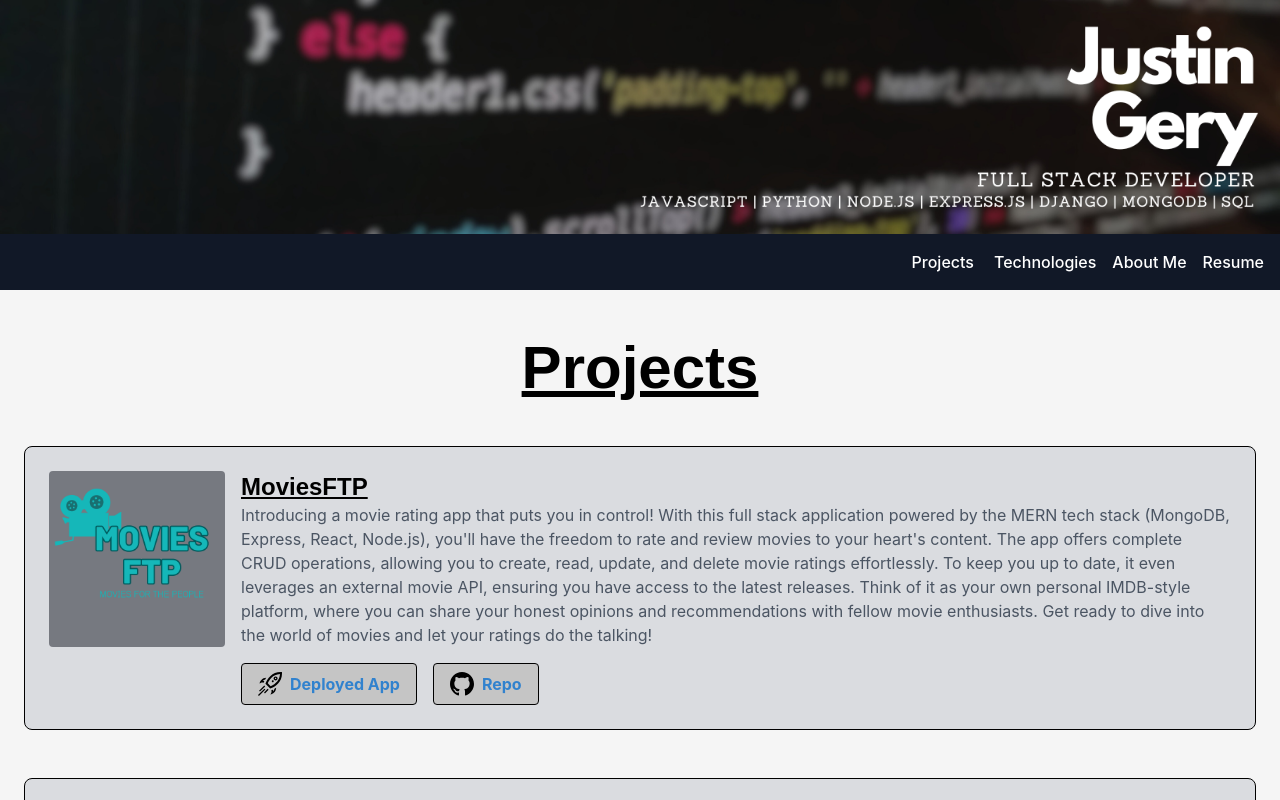
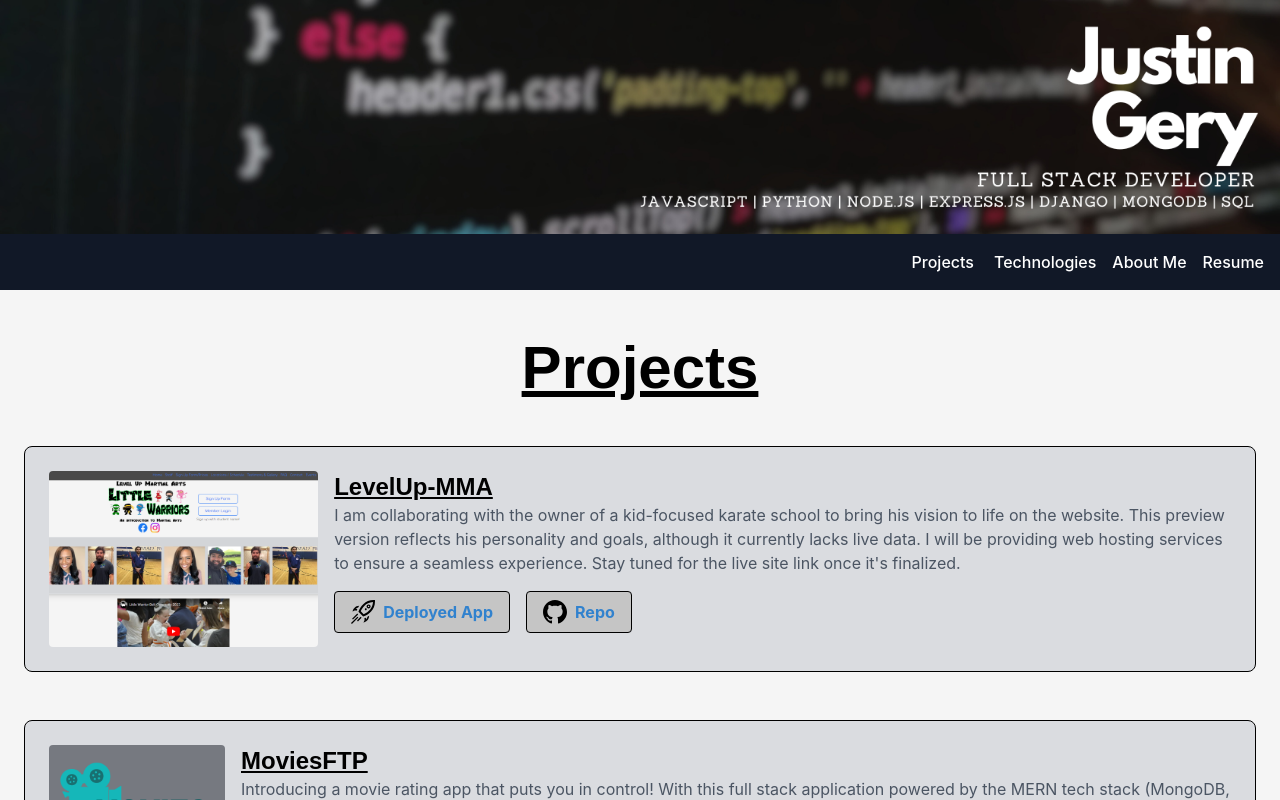
Before and after one commit to laughingelf/PortfolioSite, a React (Create React App) app: page / in a window 1280 px wide. Shown: the top 800 px of the page. Built offline with nearby package versions, Linux system fonts and the light colour scheme; a web font is replaced by a local one.

Commit message:
added new project

```diff
--- a/src/pages/Homepage.js
+++ b/src/pages/Homepage.js
@@ -12,6 +12,13 @@ function Homepage() {
     }
 
     const projects = [
+        {
+            title: 'LevelUp-MMA',
+            description: "I am collaborating with the owner of a kid-focused karate school to bring his vision to life on the website. This preview version reflects his personality and goals, although it currently lacks live data. I will be providing web hosting services to ensure a seamless experience. Stay tuned for the live site link once it's finalized.",
+            deployedUrl: 'https://master--bright-sundae-fd8c17.netlify.app/',
+            repo: 'https://github.com/laughingelf/LevelUpMMA',
+            picSrc: './img/levelup-mma.png'
+        },
         {
             title: 'MoviesFTP',
             description: "Introducing a movie rating app that puts you in control! With this full stack application powered by the MERN tech stack (MongoDB, Express, React, Node.js), you'll have the freedom to rate and review movies to your heart's content. The app offers complete CRUD operations, allowing you to create, read, update, and delete movie ratings effortlessly. To keep you up to date, it even leverages an external movie API, ensuring you have access to the latest releases. Think of it as your own personal IMDB-style platform, where you can share your honest opinions and recommendations with fellow movie enthusiasts. Get ready to dive into the world of movies and let your ratings do the talking!",
```
Also changed, not shown: public/img/levelup-mma.PNG (added).
